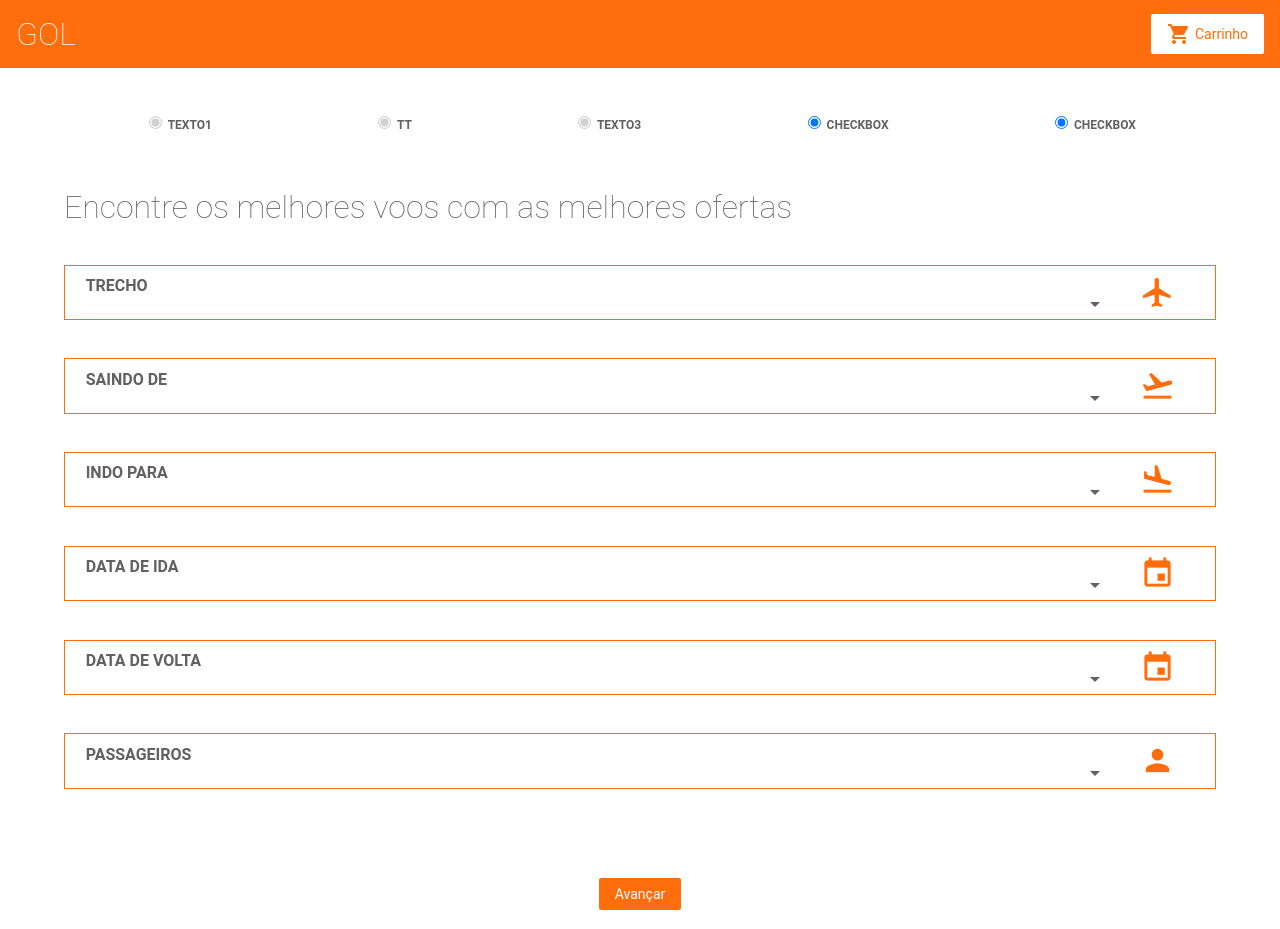
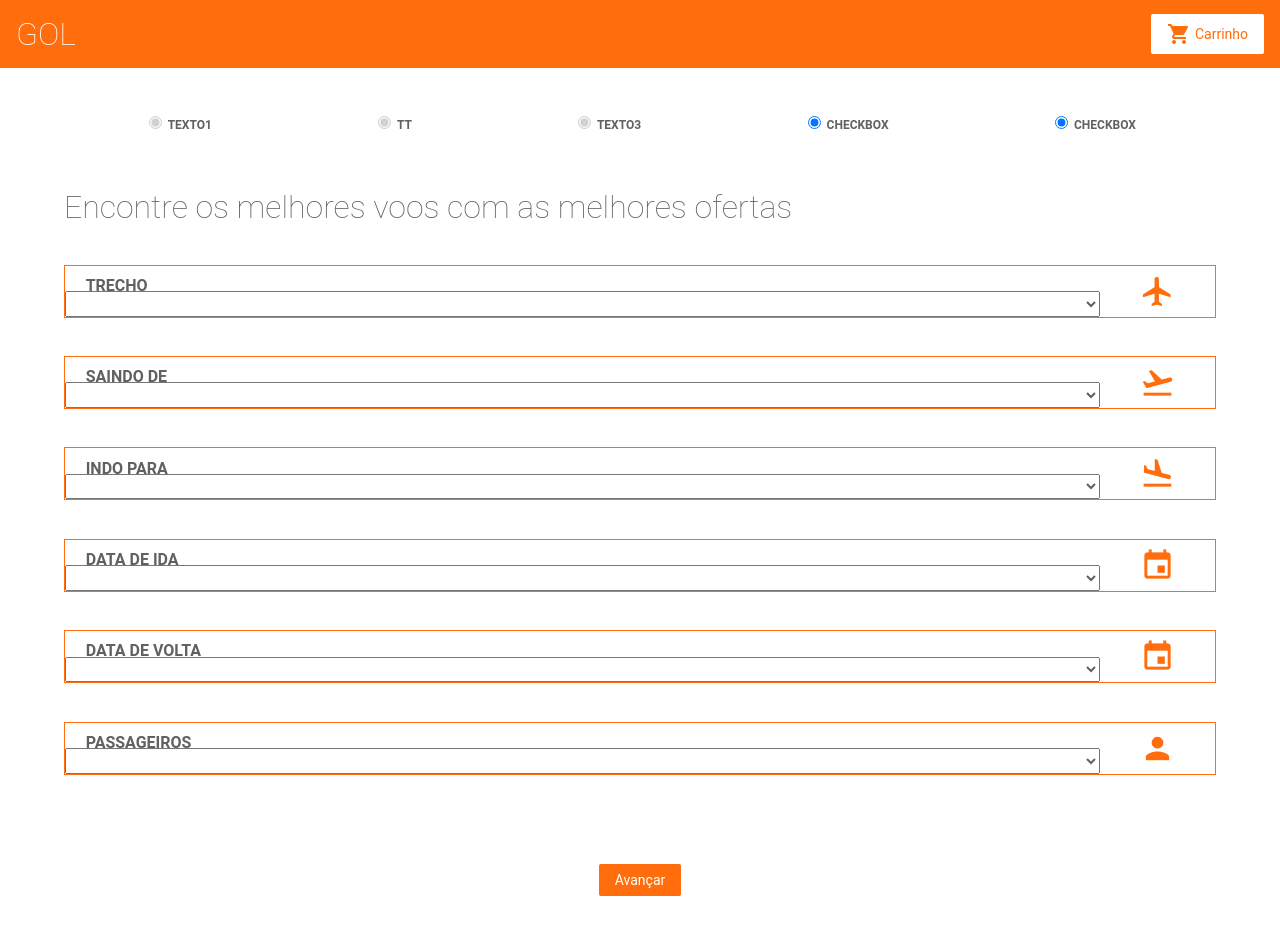
Before and after one commit to FIAP-WEB-Team/FIAP-Solution-Angular, an Angular app: page /screen1 in a window 1280 px wide. Built offline with nearby package versions, Linux system fonts and the light colour scheme.

Commit message:
app-router para a tela2

```diff
--- a/package.json
+++ b/package.json
@@ -13,7 +13,7 @@
     "@angular/animations": "^15.2.3",
     "@angular/common": "^15.2.3",
     "@angular/compiler": "^15.2.3",
-    "@angular/core": "^15.2.3",
+    "@angular/core": "^15.2.4",
     "@angular/forms": "^15.2.3",
     "@angular/material": "^15.2.3",
     "@angular/platform-browser": "^15.2.3",
--- a/src/app/app-routing.module.ts
+++ b/src/app/app-routing.module.ts
@@ -1,10 +1,12 @@
-import { NgModule } from '@angular/core';
+import { Component, NgModule } from '@angular/core';
 import { RouterModule, Routes } from '@angular/router';
 import { Screen1Component } from './views/screen1/screen1.component';
+import { SelectPriceScreenComponent } from './views/select-price-screen/select-price-screen.component';
 
 const routes: Routes = [
   { path: 'screen1', component: Screen1Component },
   { path: '', redirectTo: 'screen1', pathMatch: 'full' },
+  {path:'app-select-price-screen', component: SelectPriceScreenComponent}
 ];
 
 @NgModule({
--- a/src/app/views/screen1/screen1.component.html
+++ b/src/app/views/screen1/screen1.component.html
@@ -2,57 +2,57 @@
 <form>
     <div class="box-value">
         <h4 class="title-entry">TRECHO</h4>
-        <mat-select [(ngModel)]="modoSelecionado" name="modoSelecionado" [ngClass]="{'combobox-select': true}">
-            <mat-option *ngFor="let modoVoo of modosVoo " [value]="modoVoo">
+        <select [(ngModel)]="modoSelecionado" name="modoSelecionado" >
+            <option *ngFor="let modoVoo of modosVoo " [value]="modoVoo">
                 {{modoVoo}}
-            </mat-option>
-        </mat-select>
+            </option>
+        </select>
         <button class="travel-button"><i class="material-icons" id="flighticon">flight</i></button>
     </div>
     <div class="box-value">
         <h4 class="title-entry">SAINDO DE</h4>
-        <mat-select [(ngModel)]="modoSelecionado2" name="modoSelecionado2" [ngClass]="{'combobox-select': true}">
-            <mat-option *ngFor="let modoVoo2 of modosVoo" [value]="modoVoo2">
+        <select [(ngModel)]="modoSelecionado2" name="modoSelecionado2" >
+            <option *ngFor="let modoVoo2 of modosVoo" [value]="modoVoo2">
                 {{modoVoo2}}
-            </mat-option>
-        </mat-select>
+            </option>
+        </select>
         <button class="travel-button"><i class="material-icons" id="flighticon">flight_takeoff</i></button>
     </div>
     <div class="box-value">
         <h4 class="title-entry">INDO PARA</h4>
-        <mat-select [(ngModel)]="modoSelecionado3" name="modoSelecionado3" [ngClass]="{'combobox-select': true}">
-            <mat-option *ngFor="let modoVoo3 of modosVoo" [value]="modoVoo3">
+        <select [(ngModel)]="modoSelecionado3" name="modoSelecionado3" [ngClass]="{'combobox-select': true}">
+            <option *ngFor="let modoVoo3 of modosVoo" [value]="modoVoo3">
                 {{modoVoo3}}
-            </mat-option>
-        </mat-select>
+            </option>
+        </select>
         <button class="travel-button"><i class="material-icons" id="iconInvert">flight_land</i></button>
     </div>
     <div class="box-value">
         <h4 class="title-entry">DATA DE IDA</h4>
-        <mat-select [(ngModel)]="modoSelecionado4" name="modoSelecionado4" [ngClass]="{'combobox-select': true}">
-            <mat-option *ngFor="let modoVoo4 of modosVoo" [value]="modoVoo4">
+        <select [(ngModel)]="modoSelecionado4" name="modoSelecionado4" [ngClass]="{'combobox-select': true}">
+            <option *ngFor="let modoVoo4 of modosVoo" [value]="modoVoo4">
                 {{modoVoo4}}
-            </mat-option>
-        </mat-select>
+            </option>
+        </select>
         <button class="travel-button"><i class="material-icons" id="flighticon">event</i></button>
     </div>
     <div class="box-value">
         <h4 class="title-entry">DATA DE VOLTA</h4>
-        <mat-select [(ngModel)]="modoSelecionado5" name="modoSelecionado5" [ngClass]="{'combobox-select': true}">
-            <mat-option *ngFor="let modoVoo5 of modosVoo" [value]="modoVoo5">
+        <select [(ngModel)]="modoSelecionado5" name="modoSelecionado5" [ngClass]="{'combobox-select': true}">
+            <option *ngFor="let modoVoo5 of modosVoo" [value]="modoVoo5">
                 {{modoVoo5}}
-            </mat-option>
-        </mat-select>
+            </option>
+        </select>
         <button class="travel-button"><i class="material-icons" id="flighticon">event</i></button>
     </div>
     <div class="box-value">
         <h4 class="title-entry">PASSAGEIROS</h4>
-        <mat-select [(ngModel)]="modoSelecionado6" name="modoSelecionado6" [ngClass]="{'combobox-select': true}">
-            <mat-option *ngFor="let modoVoo6 of modosVoo" [value]="modoVoo6">
+        <select [(ngModel)]="modoSelecionado6" name="modoSelecionado6" [ngClass]="{'combobox-select': true}">
+            <option *ngFor="let modoVoo6 of modosVoo" [value]="modoVoo6">
                 {{modoVoo6}}
-            </mat-option>
-        </mat-select>
+            </option>
+        </select>
         <button class="travel-button"><i class="material-icons" id="flighticon">person</i></button>
     </div>
 </form>
-<button class="next-button">Avançar</button>
+<button class="next-button" (click)="avancar()">Avançar</button>
--- a/src/app/views/screen1/screen1.component.ts
+++ b/src/app/views/screen1/screen1.component.ts
@@ -1,6 +1,6 @@
 
 import { Component } from '@angular/core';
-
+import { ActivatedRoute,Router } from '@angular/router';
 
 
 
@@ -20,4 +20,16 @@ export class Screen1Component {
   modoSelecionado4: string = '';
   modoSelecionado5: string = '';
   modoSelecionado6: string = '';
+
+  mostrarNovoComponente = true;
+  meusDados = [this.modoSelecionado, this.modoSelecionado2, this.modoSelecionado3,this.modoSelecionado4,this.modoSelecionado5,this.modoSelecionado6];
+
+constructor(
+  public router:Router
+){}
+
+  avancar()
+  {
+   this.router.navigate(['/app-select-price-screen'])
+  }
 }
--- /dev/null
+++ b/src/app/views/select-price-screen/select-price-screen.component.html
@@ -0,0 +1 @@
+<p>select-price-screen works!</p>
```
Also changed, not shown: src/app/app.module.ts (+2 -7 lines), src/app/views/select-price-screen/select-price-screen.component.ts (added, +11 -0 lines), src/app/views/select-price-screen/select-price-screen.component.css (added), 2 other files (tests, documents, lock files or other folders).
